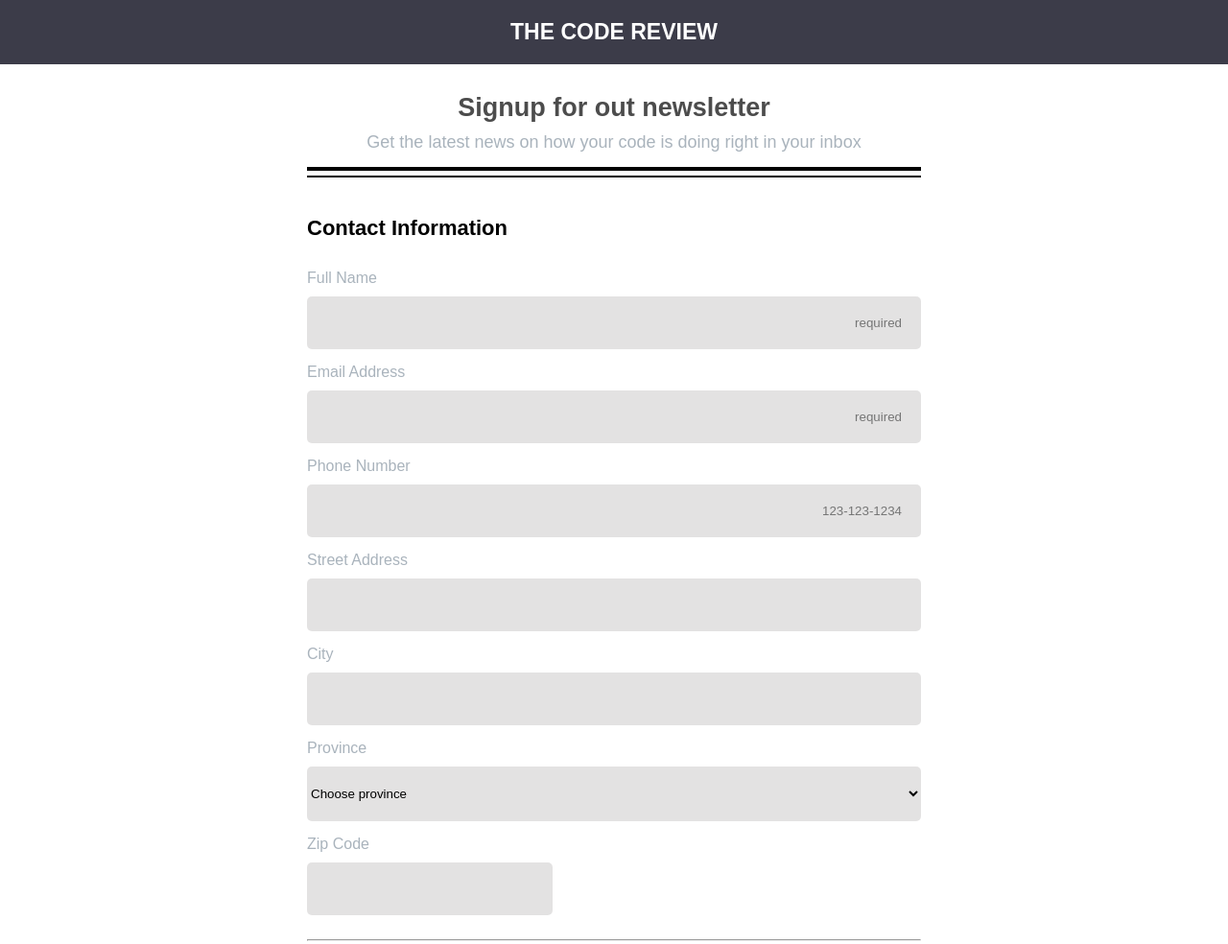
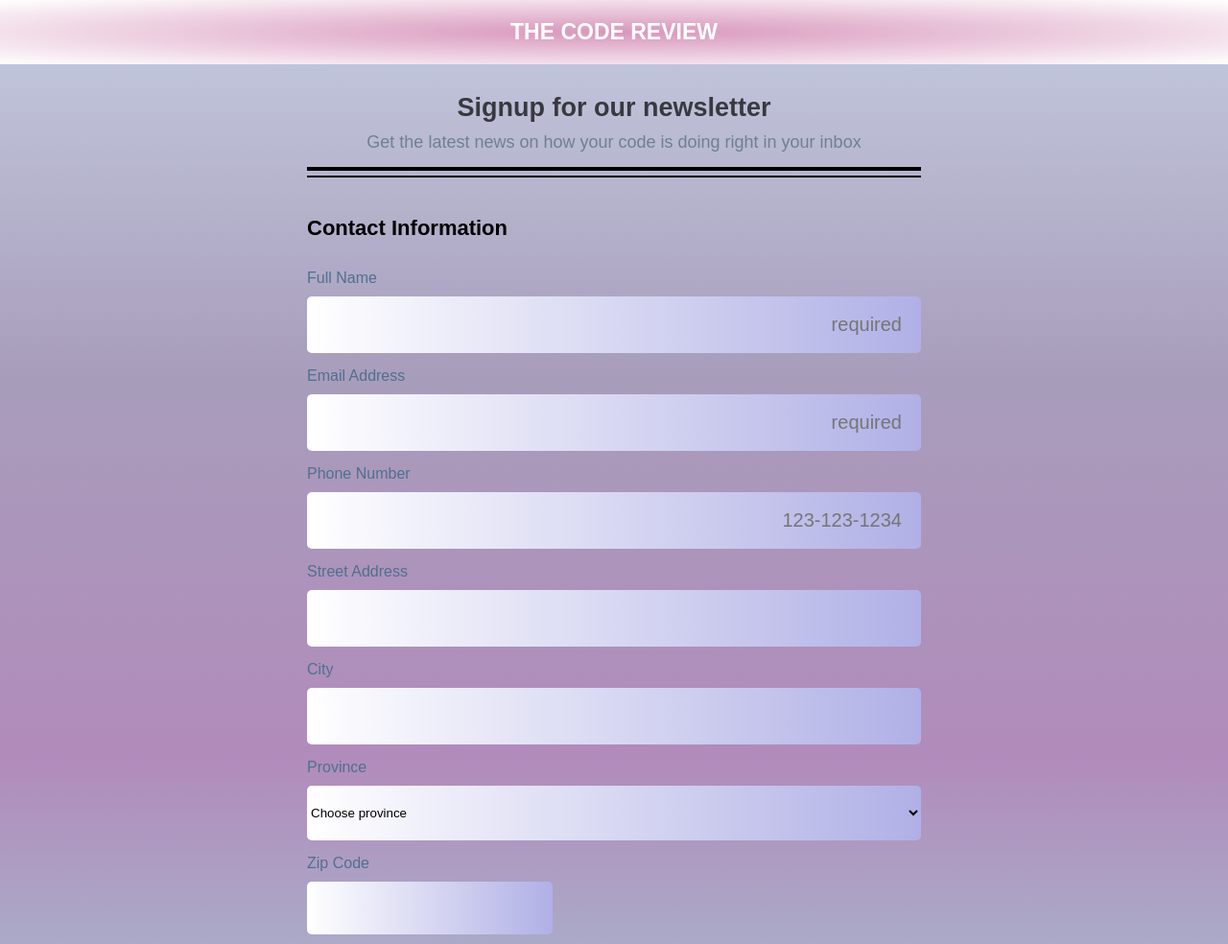
Before and after one commit to sm810403/Techdegree-project-3, a plain HTML site: page index.html in a window 1280 px wide. Shown: the top 984 px of the page at 96% size. Drawn offline with Linux system fonts and the light colour scheme.

Commit message:
little add
css added

```diff
--- a/css/styless.css
+++ b/css/styless.css
@@ -6,7 +6,8 @@
 }
 body {
    width: 100%;
-   height: 100vh;
+   height: 100%;
+   background: linear-gradient(to bottom, rgba(172, 182, 211, 0.7),rgba(146, 132, 170, 0.8),rgba(177, 139, 187),rgb(164, 201, 212),rgb(172, 92, 168),rgb(165, 101, 140))
 }
 header {
     text-align: center;
@@ -16,7 +17,8 @@ header {
     font-size:18px;
 }
 .headline {
-    background-color: rgb(60, 60, 73);
+    background: radial-gradient( rgb(216, 150, 188), white);
+
     color: white;
     font-size: 23px;
 }
@@ -26,7 +28,7 @@ header {
     color: rgba(0, 0, 0, 0.7)
 }
 .head-text p {
-    color:rgba(112, 128, 144, 0.6);
+    color:rgb(112, 128, 144);
 }
 fieldset {
     border: none;
@@ -44,14 +46,27 @@ fieldset {
 .label1 {
     display: block;
     padding: 15px 20px 10px 0;
+    transition: all .3s ease;
+}
+.label1:hover {
+    text-shadow: 0 3px 20px rgba(46, 45, 45, 0.7);
+    color: white;
 }
 .input1 {
     display: block;
-    padding: 20px 20px 20px 0;
+    padding: 18px 20px 18px 0;
     width: 100%;
     border-radius: 5px;
     border: none;
+    font-size: 20px;
+
+    transition: all 1s ease;
 }
+.input1:hover, .input3:hover {
+    background: rgba(255, 255, 255, 0.63);
+    box-shadow: 0 5px 10px black;
+}
+
 .input1::placeholder {
     text-align: end;
 }
@@ -61,12 +76,18 @@ fieldset {
     width: 40%;
     border-radius: 5px;
     border: none;
-    text-align: end;
+    transition: all 1s ease;
 }
 select {
     padding: 20px 20px 20px 0;
     border-radius: 5px;
     width: 100%;
+    border:none;
+    transition: all 1s ease;
+}
+select:hover {
+    background: white;
+
 }
 .hr3 {
     margin: 25px auto;
@@ -88,17 +109,21 @@ form h2 {
     padding: 15px 20px 15px 0;
 }
 label {
-    color: rgba(112, 128, 144, 0.6);
+    color: rgb(81, 111, 145);
 }
 textarea, input, select {
-    background-color: rgba(185, 183, 183, 0.4);
-}
-select {
-    border: none;
+    background:linear-gradient(to right, white, rgb(176, 176, 230));
+    /* background-color: rgba(185, 183, 183, 0.5); */
 }
 textarea {
     width: 100%;
     border-radius: 5px;
+    font-size: 20px;
+    transition: all .7s ease;
+}
+textarea:hover {
+    background: white;
+    box-shadow: 0 5px 10px black;
 }
 
 button {
@@ -113,9 +138,16 @@ button {
     color: white;
     border: white;
     border-radius: 5px;
+    cursor: pointer;
+    transition: all .6s ease;
 }
+button:hover {
+    box-shadow: 0 5px 10px black;
+    transform: translateY(-5px);
+}
+
 .lastp {
-    color: rgba(112, 128, 144, 0.6);
+    color: rgba(59, 73, 87, 0.6);
     text-align: center;
     padding: 5px 0 200px;
 }
--- a/index.html
+++ b/index.html
@@ -12,7 +12,7 @@
         <header>
             <h1 class="headline">THE CODE REVIEW</h1>
             <div class="head-text">
-                <h2>Signup for out newsletter</h2>
+                <h2>Signup for our newsletter</h2>
                 <p>Get the latest news on how your code is doing right in your inbox</p>
                 <hr class="hr1">
                 <hr class="hr2">
```
